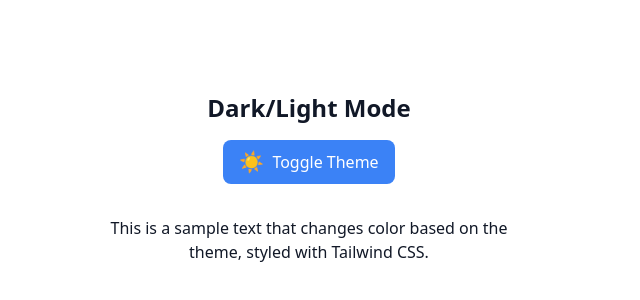
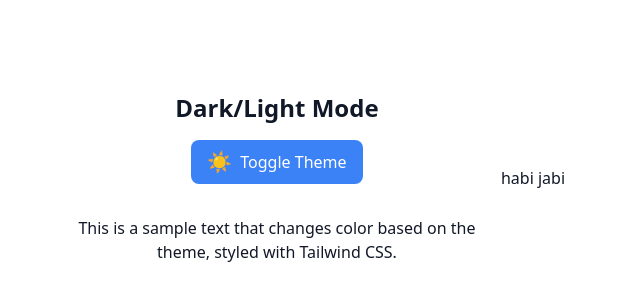
Before and after one commit to hasan9878/Toggle, a plain HTML site: page index.html in a window 1280 px wide. Shown: the part 222-522 px from the top of the page, without its empty margins (331-971 px from the left). Drawn offline with nearby package versions, Linux system fonts and the light colour scheme.

Commit message:
heading added in a section

```diff
--- a/index.html
+++ b/index.html
@@ -30,6 +30,10 @@
         <p class="mt-4 max-w-md text-center">This is a sample text that changes color based on the theme, styled with Tailwind CSS.</p>
       </div>
 
+
+      <section>
+        <h2>habi jabi</h2>
+      </section>
       <script>
         const toggleButton = document.getElementById('theme-toggle');
         const toggleIcon = document.getElementById('toggle-icon');
```
